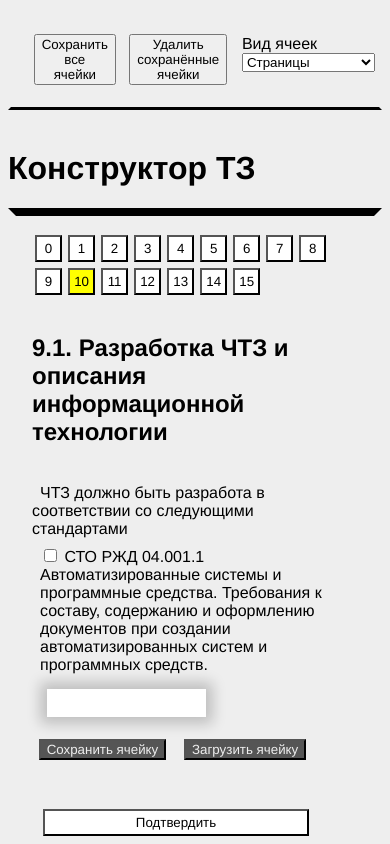
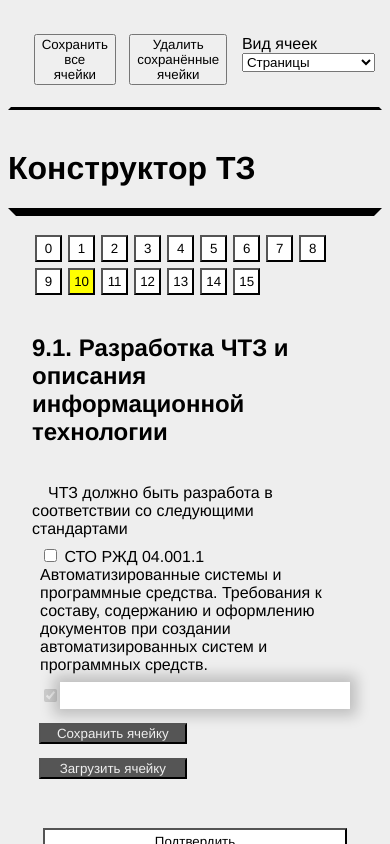
Before and after one commit to generic-name-2166/tt-validation, a SvelteKit app: page / in a window 390 px wide. Both pictures are taken after a click on the button "10". Shown: the top 844 px of the page. Built offline with nearby package versions, Linux system fonts and the light colour scheme.

Commit message:
little bit of css

```diff
--- a/src/lib/CellComponents/Buttons.svelte
+++ b/src/lib/CellComponents/Buttons.svelte
@@ -8,6 +8,7 @@
 
 <style>
   button {
+    inline-size: 20ch;
     border-radius: 0;
     margin: 0.5em;
     background-color: #555555;
--- a/src/lib/CellComponents/Label.svelte
+++ b/src/lib/CellComponents/Label.svelte
@@ -42,5 +42,6 @@
 <style>
   span {
     margin: 0.5em;
+    padding: 0.5em;
   }
 </style>
--- a/src/routes/CellCheckbox.svelte
+++ b/src/routes/CellCheckbox.svelte
@@ -150,6 +150,7 @@
         <span>{row.value}</span>
       </label>
     {:else}
+      <input type="checkbox" checked={true} disabled />
       <input
         type="text"
         id={`${id}_${rowId}`}
@@ -167,13 +168,26 @@
 <style>
   div {
     margin: 0.5em;
+    box-sizing: border-box;
+  }
+
+  div:has(input[type="text"]) {
+    display: flex;
   }
 
   input[type="text"] {
     block-size: 2em;
     inline-size: 50%;
-    margin: 0.5em;
+    margin: 0 0.5em 0 0.5em;
     border-width: 0;
     box-shadow: 0 0 1em 0.5em rgba(0, 0, 0, 0.2);
   }
+
+  @media (max-width: 600px) {
+    input[type="text"] {
+      box-sizing: border-box;
+      inline-size: 100%;
+      margin: 0;
+    }
+  }
 </style>
--- a/src/routes/CellSubsystems.svelte
+++ b/src/routes/CellSubsystems.svelte
@@ -158,4 +158,11 @@
     border-width: 0;
     box-shadow: 0 0 1em 0.5em rgba(0, 0, 0, 0.2);
   }
+
+  @media (max-width: 600px) {
+    input, textarea {
+      box-sizing: border-box;
+      inline-size: calc(100% - 1em);
+    }
+  }
 </style>
--- a/src/routes/CellTable.svelte
+++ b/src/routes/CellTable.svelte
@@ -228,8 +228,7 @@
 
   .word {
     padding: 0.5em;
-    inline-size: 15%;
-    min-inline-size: min-content;
+    inline-size: min(15%, 15ch);
   }
 
   .definition {
--- a/src/routes/CellText.svelte
+++ b/src/routes/CellText.svelte
@@ -184,4 +184,11 @@
     border-width: 0;
     box-shadow: 0 0 1em 0.5em rgba(0, 0, 0, 0.2);
   }
+
+  @media (max-width: 600px) {
+    input, textarea {
+      box-sizing: border-box;
+      inline-size: calc(100% - 1em);
+    }
+  }
 </style>
--- a/src/routes/Footer.svelte
+++ b/src/routes/Footer.svelte
@@ -29,6 +29,7 @@
     padding: 1em;
     border: solid;
     border-color: black rgba(0, 0, 0, 0) rgba(0, 0, 0, 0) rgba(0, 0, 0, 0);
+    overflow-y: scroll;
   }
 
   button {
--- a/src/routes/Form.svelte
+++ b/src/routes/Form.svelte
@@ -109,4 +109,11 @@
   .selected {
     background-color: yellow;
   }
+
+  @media (max-width: 600px) {
+    button {
+      box-sizing: border-box;
+      inline-size: calc(100% - 4em);
+    }
+  }
 </style>
--- a/src/routes/Header.svelte
+++ b/src/routes/Header.svelte
@@ -53,6 +53,7 @@
     padding: 1em;
     border: solid;
     border-color: rgba(0, 0, 0, 0) rgba(0, 0, 0, 0) black rgba(0, 0, 0, 0);
+    overflow-y: scroll;
   }
 
   button,
```
